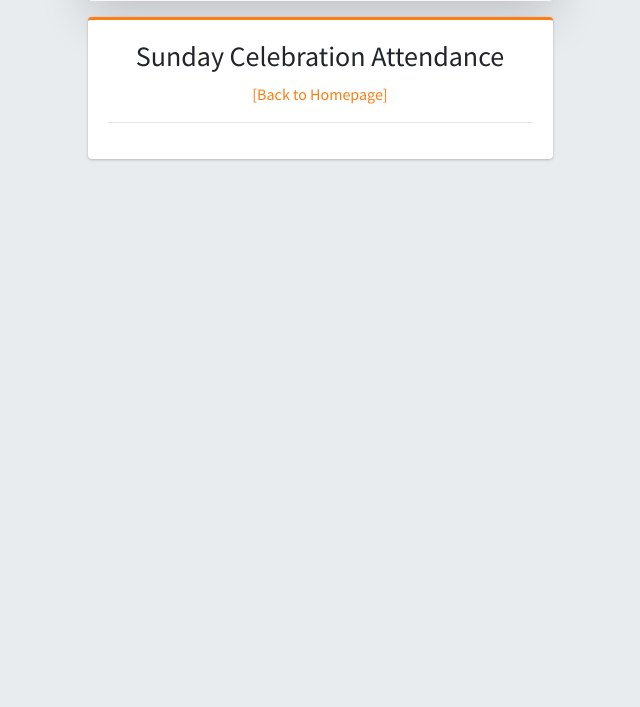
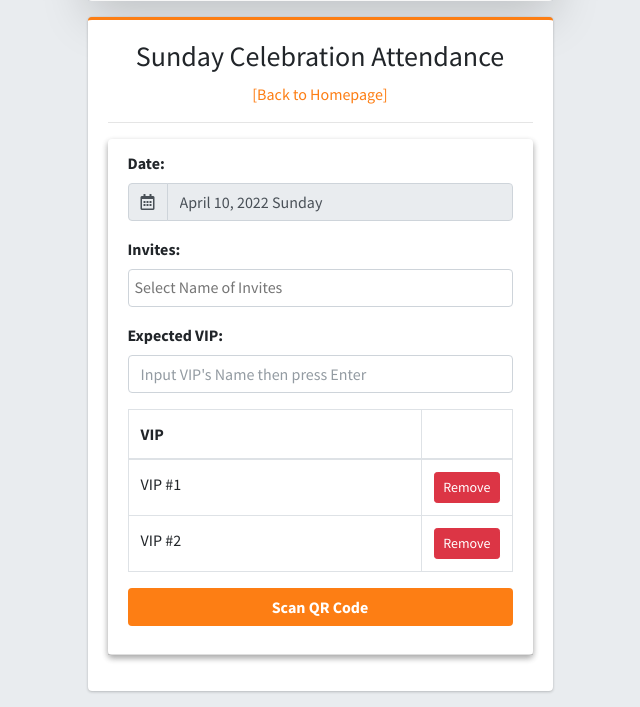
Before and after one commit to cliljs/wcc_app, a PHP site: page /index.php?view=attendance in a window 1280 px wide. Shown: the part 412-1119 px from the top of the page, without its empty margins (320-960 px from the left). Before the commit the page ends 573 px from the top, so only its background shows below. Run offline with PHP 8.4, Linux system fonts and the light colour scheme; some libraries are stand-ins or nearby versions.

Commit message:
Kapares Mami TV

```diff
--- a/frontend/views/attendance.php
+++ b/frontend/views/attendance.php
@@ -2,8 +2,56 @@
   <div class="card-body box-profile">
     <h3 class="text-center">Sunday Celebration Attendance</h3>
     <p class="text-muted text-center"><a href="index.php">[Back to Homepage]</a></p>
+    <hr>
+    <div class="card elevation-2">
+      <div class="card-header">
+        <div class="form-group">
+          <label>Date:</label>
 
-    <hr>
+          <div class="input-group">
+            <div class="input-group-prepend">
+              <span class="input-group-text"><i class="far fa-calendar-alt"></i></span>
+            </div>
+            <input value="April 10, 2022 Sunday" type="text" class="form-control" disabled>
+          </div>
+          <!-- /.input group -->
+        </div>
+        <div class="form-group">
+          <label>Invites:</label>
+          <select class="select2bs4" multiple="multiple" data-placeholder="Select Name of Invites" style="width: 100%;">
+            <option>Sample Name #1</option>
+            <option>Sample Name #2</option>
+            <option>Sample Name #3</option>
+          </select>
+        </div>
+        <div class="form-group">
+          <label>Expected VIP:</label>
+          <input type="text" class="form-control" id="vip_name" name="vip_name" placeholder="Input VIP's Name then press Enter">
+        </div>
+        <table class="table table-bordered">
+          <thead>
+            <tr>
+              <th>VIP</th>
+              <th style="width: 40px"></th>
+            </tr>
+          </thead>
+          <tbody>
+            <tr>
+              <td>VIP #1</td>
+              <td><button class="btn btn-danger btn-sm">Remove</button></td>
+            </tr>
+            <tr>
+              <td>VIP #2</td>
+              <td><button class="btn btn-danger btn-sm">Remove</button></td>
+            </tr>
+          </tbody>
+        </table>
+        <div class="form-group">
+          <button class="btn btn-block bg-orange"><b>Scan QR Code</b></button>
+        </div>
+      </div>
+
+    </div>
   </div>
 
 </div>
--- a/frontend/views/home.php
+++ b/frontend/views/home.php
@@ -1,13 +1,12 @@
 
     <div class="card card-primary card-outline">
       <div class="card-body box-profile">
-
         <a href="index.php?view=tribe" class="btn btn-block bg-orange"><b>My Tribe</b></a>
         <a href="index.php?view=attendance" class="btn btn-block bg-orange"><b>Sunday Celebration</b></a>
-        <a href="#" class="btn btn-block bg-orange disabled"><b>Lifestyle</b></a>
+        <a href="index.php?view=badge" class="btn btn-block bg-orange"><b>My Badge</b></a>
+        <a href="index.php?view=lifestyle" class="btn btn-block bg-orange"><b>Lifestyle</b></a>
         <a href="#" class="btn btn-block bg-orange disabled"><b>Notifications&nbsp;<span class="badge bg-danger">1</span></b></a>
       </div>
-
     </div>
 
 
--- a/index.php
+++ b/index.php
@@ -24,6 +24,8 @@ $is_login = (isset($_SESSION["user_id"])) ? true : false;
 
   <link rel="stylesheet" href="frontend/dist/css/adminlte.min.css">
   <link rel="stylesheet" href="frontend/plugins/sweetalert2/sweetalert2.min.css">
+  <link rel="stylesheet" href="frontend/plugins/select2/css/select2.min.css">
+  <link rel="stylesheet" href="frontend/plugins/select2-bootstrap4-theme/select2-bootstrap4.min.css">
   <style>
     .bg-orange {
       color: white !important;
@@ -108,6 +110,18 @@ $is_login = (isset($_SESSION["user_id"])) ? true : false;
                 case "attendance":
                   include "frontend/views/attendance.php";
                   break;
+                case "badge":
+                  include "frontend/views/badge.php";
+                  break;
+                case "lifestyle":
+                  include "frontend/views/lifestyle.php";
+                  break;
+                case "trainings":
+                  include "frontend/views/trainings.php";
+                  break;
+                case "celebration":
+                  include "frontend/views/celebration.php";
+                  break;
                 default:
                   include "frontend/views/404.php";
                   break;
@@ -126,6 +140,7 @@ $is_login = (isset($_SESSION["user_id"])) ? true : false;
   <script src="frontend/plugins/jquery/jquery.min.js"></script>
   <script src="frontend/plugins/sweetalert2/sweetalert2.min.js"></script>
   <script src="frontend/plugins/bootstrap/js/bootstrap.bundle.min.js"></script>
+  <script src="frontend/plugins/select2/js/select2.full.min.js"></script>
   <script src="frontend/dist/js/common.js"></script>
   <script src="frontend/dist/js/adminlte.min.js"></script>
   <script>
@@ -135,8 +150,14 @@ $is_login = (isset($_SESSION["user_id"])) ? true : false;
 
       } else if (me == 'tribe') {
 
+      } else if (me == 'attendance') {
+
       }
 
+    });
+
+    $('.select2bs4').select2({
+      theme: 'bootstrap4'
     });
 
     function getUrlVars() {
```
Also changed, not shown: frontend/views/badge.php (added, +15 -0 lines), frontend/views/celebration.php (added, +31 -0 lines), frontend/views/lifestyle.php (added, +19 -0 lines), frontend/views/trainings.php (added, +21 -0 lines), frontend/dist/js/common.js.
